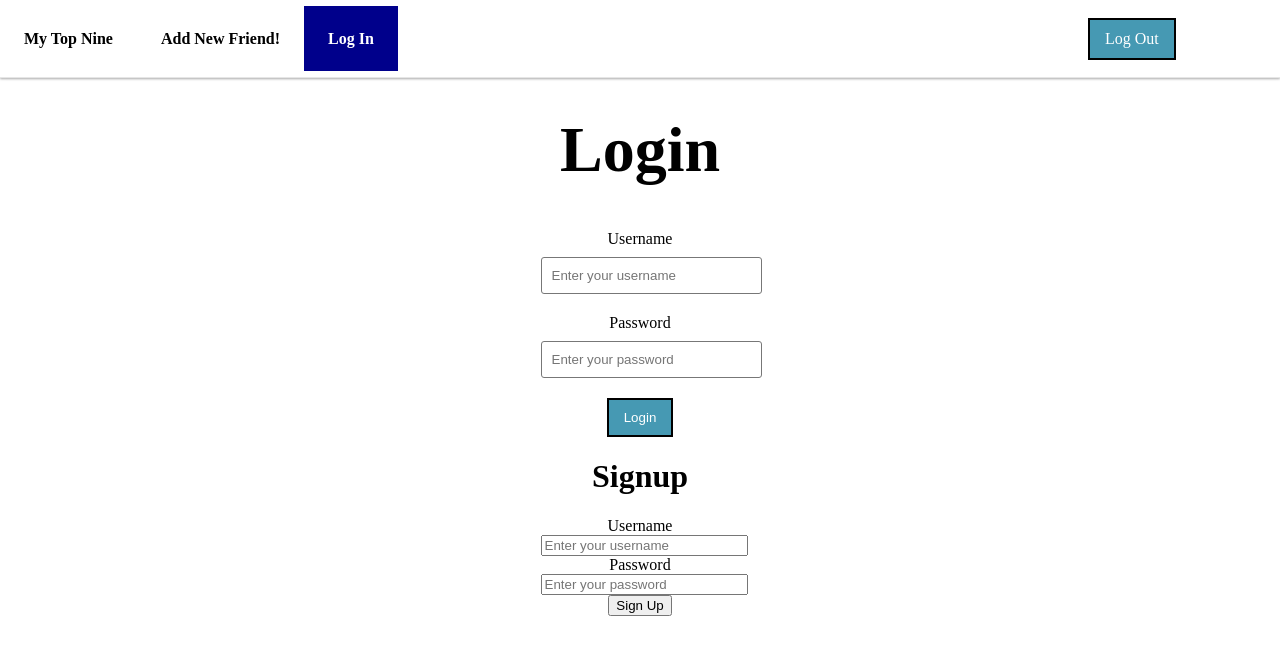
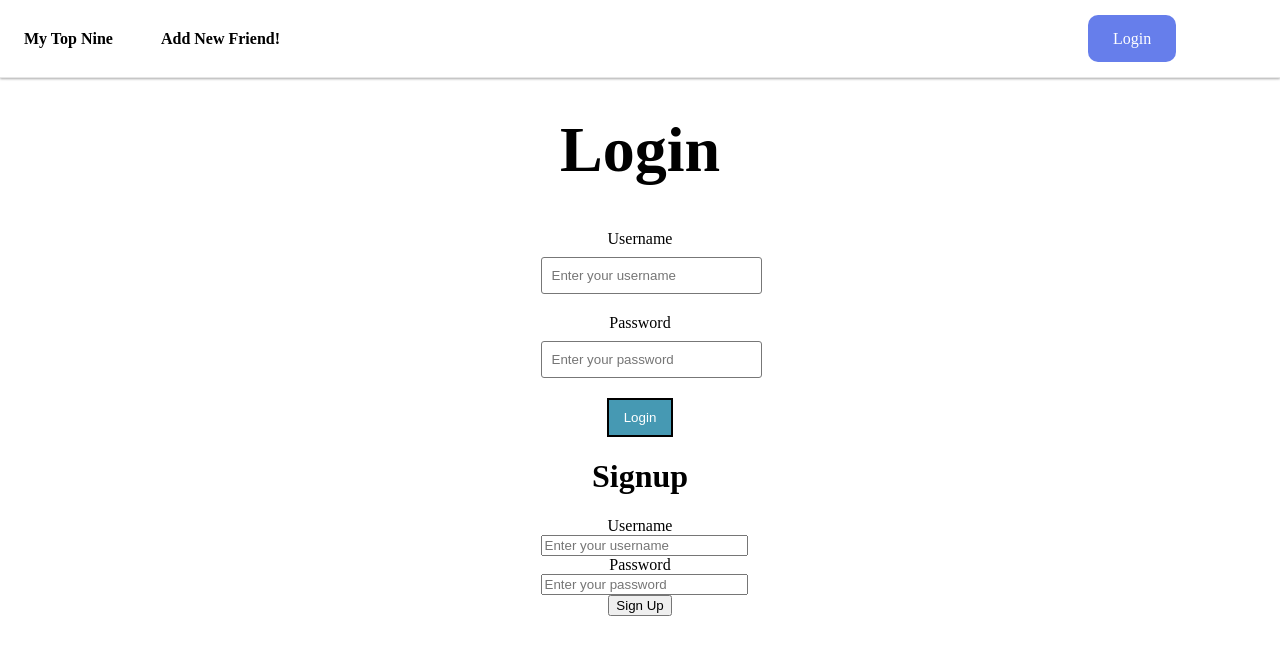
Before and after one commit to my-top-nine-6-21-19/myTopNine-FE, a React (Create React App) app: page /login in a window 1280 px wide. Shown: the top 654 px of the page. Built offline with nearby package versions, Linux system fonts and the light colour scheme.

Commit message:
show/hide Login Nav, display success message

```diff
--- a/package.json
+++ b/package.json
@@ -18,8 +18,7 @@
     "redux-logger": "^3.0.6",
     "redux-thunk": "^2.3.0",
     "save": "^2.4.0",
-    "shortid": "^2.2.14",
-    "underscore": "^1.9.1"
+    "shortid": "^2.2.14"
   },
   "scripts": {
     "start": "react-scripts start",
--- a/src/App.css
+++ b/src/App.css
@@ -47,20 +47,24 @@
   padding: 24px;
   height: 20px;
 }
-.navbar > .logout > li > a {
-  color: black;
-  font-weight: bold;
-  background-color: white;
+
+/* Login Nav Button */
+.navbar > .logout-login > li > a {
+  color: rgb(255, 255, 255);
+  background-color: rgba(27, 63, 226, 0.671);
   text-decoration: none;
-  padding: 24px;
-  height: 20px;
+  padding: 15px 25px;
+  border-radius: 10px;
 }
 
+/* Active Nav Buttons */
 .navbar > .nav-links > li > a.activeNavButton {
   background-color: darkblue;
   color: white;
 }
-.logout {
+
+/* Logout Button */
+.logout-login {
   display: flex;
   flex-direction: row;
   justify-content: flex-end;
@@ -81,7 +85,7 @@
 }
 
 /* FORM STYLING  */
-.logged-in-message {
+.log-in-message {
   margin-top: 100px;
   font-size: 4rem;
   font-weight: bold;
@@ -225,3 +229,22 @@ input {
   box-shadow: 0 1px 3px rgba(0, 0, 0, 0.12), 0 1px 2px rgba(0, 0, 0, 0.24);
   transition: all 0.3s cubic-bezier(0.25, 0.8, 0.25, 1);
 }
+
+/* Friends List Styling */
+
+.username-greeting {
+  border: 1px solid rgba(11, 226, 11, 0.158);
+  padding: 20px;
+  max-width: 200px;
+  margin: auto;
+  border-radius: 20px;
+  margin-top: 43px;
+  background: rgba(0, 128, 0, 0.66);
+  color: white;
+  font-weight: 200;
+  font-size: 1.2rem;
+}
+
+.username-greeting p {
+  margin: 0px;
+}
--- a/src/App.js
+++ b/src/App.js
@@ -1,7 +1,7 @@
 import React from "react";
 import FriendsList from "./components/FriendsList";
 import "./App.css";
-import { Route, NavLink, withRouter } from "react-router-dom";
+import { Route, NavLink, withRouter, Redirect } from "react-router-dom";
 import AddFriend from "./components/AddFriend";
 import Login from "./components/Login";
 import PrivateRoute from "./components/PrivateRoute";
@@ -23,20 +23,41 @@ class App extends React.Component {
                 Add New Friend!
               </NavLink>
             </li>
-            <li>
-              <NavLink to="/login" activeClassName="activeNavButton">
-                Log In
-              </NavLink>
-            </li>
+
           </div>
 
-          <div className="logout">
-            <li className="logout-btn" onClick={this.logout}>
-              Log Out
-            </li>
-          </div>
+          {/* LOGIN/LOGOUT BUTTON LOGIC */}
+          {localStorage.getItem("token") &&
+          localStorage.getItem("currentUser") ? (
+            <div className="logout-login">
+              <li className="logout-btn" onClick={this.logout}>
+                Log Out
+              </li>
+            </div>
+          ) : (
+              <div className="logout-login">
+            <li>
+                <NavLink to="/login" activeClassName="activeNavButton">
+                  Login
+                </NavLink>
+              </li>
+              </div>
+          )}
         </ul>
-        <Route exact path="/login" render={props => <Login {...props} />} />
+
+        {/* ROUTES */}
+        <Route
+          exact
+          path="/login"
+          render={props =>
+            localStorage.getItem("token") &&
+            localStorage.getItem("currentUser") ? (
+              <Redirect to="/" />
+            ) : (
+              <Login {...props} />
+            )
+          }
+        />
         <PrivateRoute exact path="/" component={FriendsList} />
         <PrivateRoute exact path="/add-friend" component={AddFriend} />
         {/* <Route path="/friend-form/${id}" /> */}
@@ -44,6 +65,7 @@ class App extends React.Component {
       </div>
     );
   }
+
   logout = e => {
     e.preventDefault();
     localStorage.removeItem("token");
--- a/src/actions/index.js
+++ b/src/actions/index.js
@@ -45,13 +45,13 @@ export const login = creds => dispatch => {
   return axios
     .post("https://tom-my-top-nine.herokuapp.com/auth/login", creds)
     .then(res => {
-      console.log(res.data);
+      console.log("LOGIN SUCCESS", res.data);
       localStorage.setItem("token", res.data.token);
       localStorage.setItem("currentUser", res.data.id);
       dispatch({ type: LOGIN_SUCCESS, payload: res.data });
     })
     .catch(err => {
-      console.log(err);
+      console.log("LOGIN FAILURE", err);
       dispatch({ type: LOGIN_FAILURE, payload: true });
     });
 };
--- a/src/components/FriendPage.js
+++ b/src/components/FriendPage.js
@@ -71,7 +71,7 @@ export class FriendPage extends Component {
   };
   render() {
     if (!this.state.friend) {
-      return <p>Loading...ggggggggg</p>;
+      return <p>Loading...</p>;
     } else if (!this.state.isUpdating) {
       return (
         <div className="friend-page-container">
--- a/src/components/FriendsList.js
+++ b/src/components/FriendsList.js
@@ -5,7 +5,6 @@ import { connect } from "react-redux";
 import { Link } from "react-router-dom";
 import { fetchFriends, addFriend } from "../actions";
 import FriendCard from "./FriendCard";
-import _ from "underscore";
 
 class FriendsList extends React.Component {
   state = {
@@ -16,7 +15,20 @@ class FriendsList extends React.Component {
   render() {
     return (
       <div className="friends-wrapper">
-        <h1>Top 9 List</h1>
+
+        {/* Login Success Message */}
+        {this.props.loginMessage ? (
+          <>
+            <div className="username-greeting">
+              <p>{this.props.loginMessage}</p>
+            </div>{" "}
+            <h1>Top 9 List</h1>{" "}
+          </>
+        ) : (
+          <h1>Top 9 List</h1>
+        )}
+
+        {/* Loading... or Render Friends List */}
         {this.props.loading || !this.state.friends || !this.props.friends ? (
           //   <div className="loader">
           //     {/* <Loader type="Grid" color="#fb553b" height={200} width={200} /> */}
@@ -70,10 +82,7 @@ class FriendsList extends React.Component {
 
   componentDidMount() {
     this.props.fetchFriends(this.props.currentUser);
-    // const filteredFriends = this.props.friends.filter(
-    //   friend => friend.rank === 1
-    // );
-    // console.log("filtered:", filteredFriends);
+
   }
 }
 
@@ -82,7 +91,8 @@ const shortid = require("shortid");
 const mapStateToProps = state => ({
   friends: state.friends,
   loading: state.loading,
-  currentUser: state.currentUser
+  currentUser: state.currentUser,
+  loginMessage: state.loginMessage
 });
 
 export default connect(
--- a/src/reducers/index.js
+++ b/src/reducers/index.js
@@ -26,7 +26,8 @@ const initialState = {
   token: localStorage.getItem("token"),
   currentUser: localStorage.getItem("currentUser"),
   isUpdating: false,
-  isDeleting: false
+  isDeleting: false,
+  loginMessage: ''
 };
 
 function reducer(state = initialState, action) {
@@ -67,7 +68,8 @@ function reducer(state = initialState, action) {
         loggingIn: false,
         error: false,
         token: action.payload.token,
-        currentUser: action.payload.id
+        currentUser: action.payload.id,
+        loginMessage: action.payload.message
       };
 
     case ADD_FRIEND:
```
Also changed, not shown: 1 other file (tests, documents, lock files or other folders).
